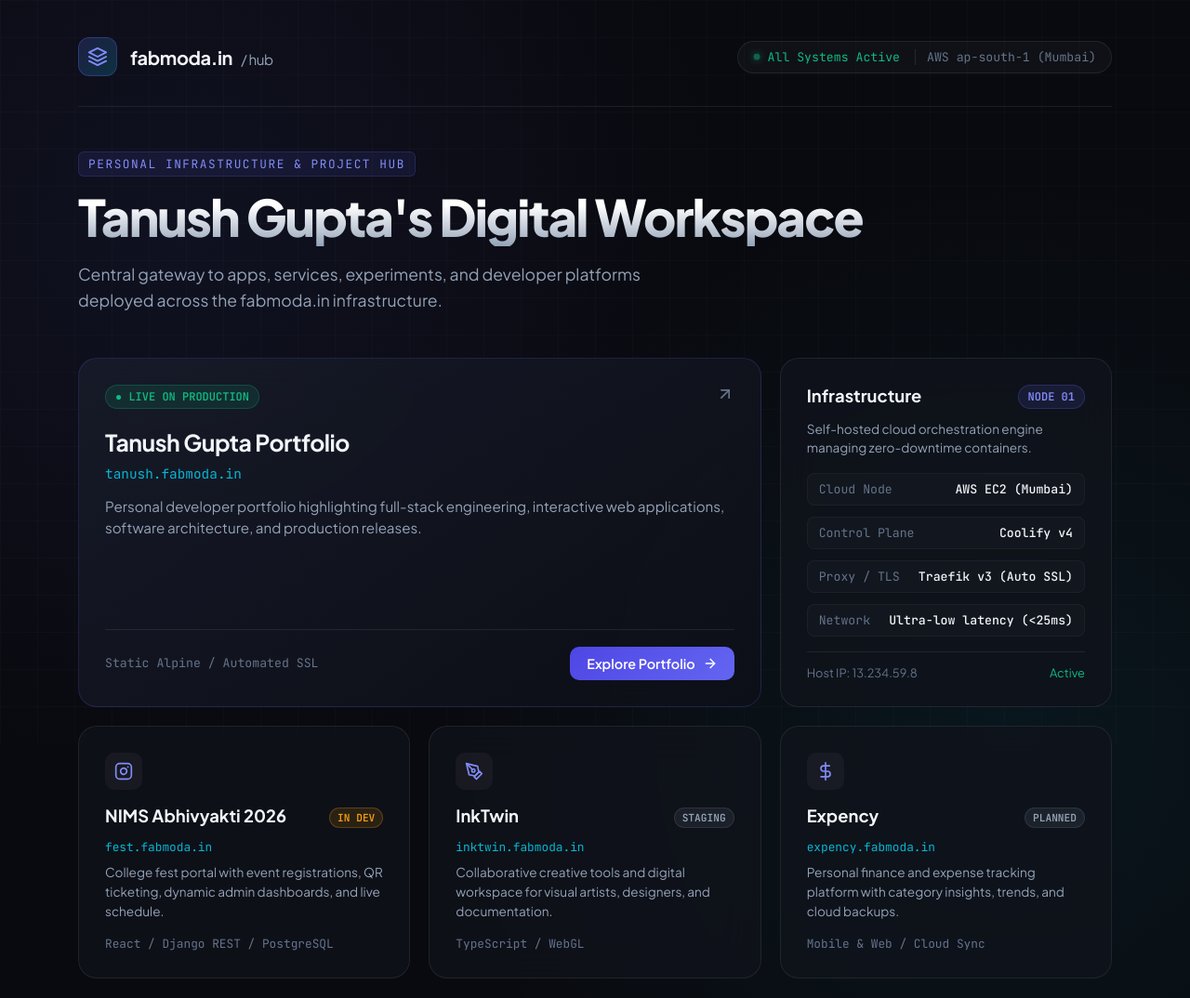
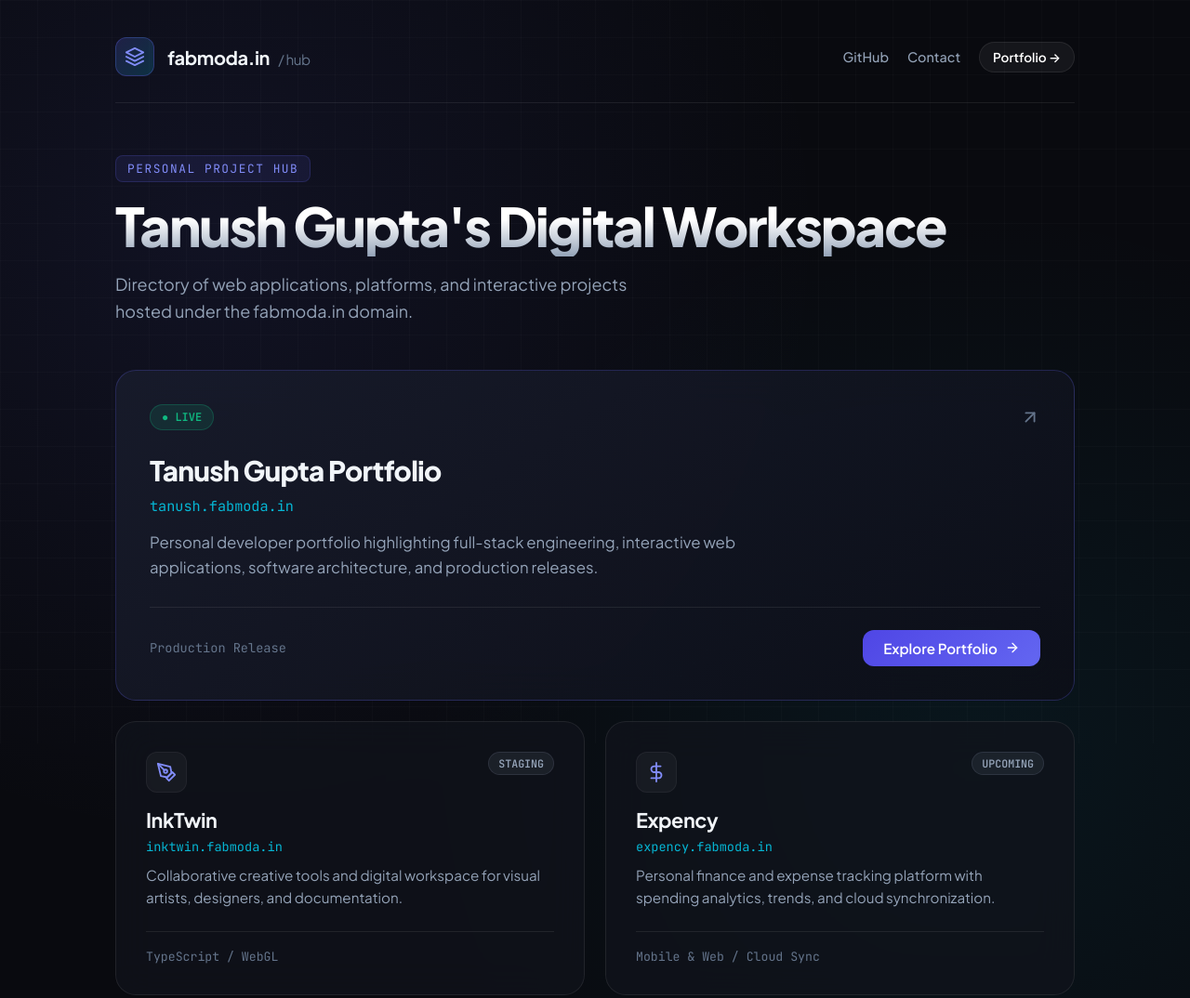
Before and after one commit to Tanush-Gupta1812/fabmoda-portal, a plain HTML site: page index.html in a window 1280 px wide. Shown: the top 1074 px of the page at 93% size. Drawn offline with Linux system fonts and the light colour scheme.

Commit message:
clean: remove server infrastructure details, fest card, and status tag

```diff
--- a/index.html
+++ b/index.html
@@ -3,8 +3,8 @@
 <head>
   <meta charset="UTF-8">
   <meta name="viewport" content="width=device-width, initial-scale=1.0">
-  <title>Fabmoda Infrastructure & Project Hub</title>
-  <meta name="description" content="Central directory and infrastructure hub for projects, applications, and services hosted under fabmoda.in by Tanush Gupta.">
+  <title>Fabmoda — Personal Project Hub</title>
+  <meta name="description" content="Central hub and directory for software projects and applications by Tanush Gupta.">
   <link rel="preconnect" href="https://fonts.googleapis.com">
   <link rel="preconnect" href="https://fonts.gstatic.com" crossorigin>
   <link href="https://fonts.googleapis.com/css2?family=Plus+Jakarta+Sans:wght@300;400;500;600;700;800&family=JetBrains+Mono:wght@400;500;600&display=swap" rel="stylesheet">
@@ -14,7 +14,7 @@
       --bg: #090a0f;
       --card-bg: rgba(17, 20, 29, 0.72);
       --card-border: rgba(255, 255, 255, 0.08);
-      --card-hover-border: rgba(99, 102, 241, 0.4);
+      --card-hover-border: rgba(99, 102, 241, 0.45);
       --text-main: #f1f5f9;
       --text-muted: #94a3b8;
       --text-dim: #64748b;
@@ -22,7 +22,6 @@
       --primary-light: #818cf8;
       --cyan: #06b6d4;
       --emerald: #10b981;
-      --amber: #f59e0b;
       --font-sans: 'Plus Jakarta Sans', -apple-system, BlinkMacSystemFont, sans-serif;
       --font-mono: 'JetBrains Mono', monospace;
     }
@@ -41,11 +40,10 @@
       overflow-x: hidden;
       position: relative;
       background-image:
-        radial-gradient(circle at 15% 20%, rgba(99, 102, 241, 0.08) 0%, transparent 40%),
-        radial-gradient(circle at 85% 65%, rgba(6, 182, 212, 0.07) 0%, transparent 45%);
+        radial-gradient(circle at 18% 20%, rgba(99, 102, 241, 0.09) 0%, transparent 45%),
+        radial-gradient(circle at 82% 65%, rgba(6, 182, 212, 0.07) 0%, transparent 45%);
     }
 
-    /* Ambient background grid */
     .bg-grid {
       position: fixed;
       inset: 0;
@@ -58,7 +56,7 @@
     }
 
     .container {
-      max-width: 1160px;
+      max-width: 1080px;
       margin: 0 auto;
       padding: 40px 24px 80px;
       position: relative;
@@ -70,9 +68,9 @@
       display: flex;
       justify-content: space-between;
       align-items: center;
-      padding-bottom: 32px;
+      padding-bottom: 28px;
       border-bottom: 1px solid var(--card-border);
-      margin-bottom: 48px;
+      margin-bottom: 56px;
       flex-wrap: wrap;
       gap: 16px;
     }
@@ -104,49 +102,49 @@
     }
 
     .brand-title span {
-      color: var(--text-muted);
+      color: var(--text-dim);
       font-weight: 400;
       font-size: 0.95rem;
       margin-left: 6px;
     }
 
-    .header-status {
+    .nav-links {
       display: flex;
       align-items: center;
-      gap: 16px;
-      background: rgba(255, 255, 255, 0.03);
-      padding: 8px 16px;
-      border-radius: 999px;
-      border: 1px solid var(--card-border);
-      font-size: 0.825rem;
-      font-family: var(--font-mono);
+      gap: 20px;
     }
 
-    .status-indicator {
-      display: flex;
-      align-items: center;
-      gap: 8px;
-      color: var(--emerald);
+    .nav-link {
+      color: var(--text-muted);
+      text-decoration: none;
+      font-size: 0.9rem;
+      font-weight: 500;
+      transition: color 0.2s ease;
     }
 
-    .pulse-dot {
-      width: 8px;
-      height: 8px;
-      border-radius: 50%;
-      background: var(--emerald);
-      box-shadow: 0 0 10px var(--emerald);
-      animation: pulse 2s infinite ease-in-out;
+    .nav-link:hover {
+      color: #ffffff;
     }
 
-    @keyframes pulse {
-      0%, 100% { opacity: 1; transform: scale(1); }
-      50% { opacity: 0.5; transform: scale(0.85); }
+    .nav-cta {
+      display: inline-flex;
+      align-items: center;
+      gap: 6px;
+      color: #ffffff;
+      background: rgba(255, 255, 255, 0.05);
+      border: 1px solid var(--card-border);
+      padding: 7px 14px;
+      border-radius: 999px;
+      font-size: 0.85rem;
+      font-weight: 600;
+      text-decoration: none;
+      transition: all 0.2s ease;
     }
 
-    .region-tag {
-      color: var(--text-dim);
-      border-left: 1px solid rgba(255, 255, 255, 0.1);
-      padding-left: 12px;
+    .nav-cta:hover {
+      background: rgba(99, 102, 241, 0.15);
+      border-color: rgba(99, 102, 241, 0.4);
+      color: var(--primary-light);
     }
 
     /* Hero */
@@ -161,48 +159,46 @@
       text-transform: uppercase;
       letter-spacing: 0.12em;
       color: var(--primary-light);
-      margin-bottom: 12px;
+      margin-bottom: 14px;
       background: rgba(99, 102, 241, 0.1);
-      padding: 4px 10px;
-      border-radius: 6px;
+      padding: 5px 12px;
+      border-radius: 8px;
       border: 1px solid rgba(99, 102, 241, 0.2);
     }
 
     .hero-title {
-      font-size: clamp(2.2rem, 4.5vw, 3.4rem);
+      font-size: clamp(2.3rem, 5vw, 3.6rem);
       font-weight: 800;
       letter-spacing: -0.035em;
       line-height: 1.15;
       margin-bottom: 16px;
-      background: linear-gradient(180deg, #ffffff 30%, #94a3b8 100%);
+      background: linear-gradient(180deg, #ffffff 40%, #94a3b8 100%);
       -webkit-background-clip: text;
       -webkit-text-fill-color: transparent;
     }
 
     .hero-subtitle {
-      font-size: 1.1rem;
+      font-size: 1.125rem;
       color: var(--text-muted);
-      max-width: 620px;
+      max-width: 600px;
       line-height: 1.6;
     }
 
     /* Bento Grid */
-    .bento-grid {
-      display: grid;
-      grid-template-columns: repeat(12, 1fr);
-      gap: 20px;
-      margin-bottom: 48px;
+    .grid {
+      display: flex;
+      flex-direction: column;
+      gap: 22px;
+      margin-bottom: 56px;
     }
 
     .card {
       background: var(--card-bg);
       border: 1px solid var(--card-border);
-      border-radius: 20px;
-      padding: 28px;
+      border-radius: 22px;
+      padding: 32px;
       backdrop-filter: blur(20px);
       transition: all 0.25s cubic-bezier(0.16, 1, 0.3, 1);
-      display: flex;
-      flex-direction: column;
       position: relative;
       overflow: hidden;
       text-decoration: none;
@@ -212,10 +208,9 @@
     .card:hover {
       border-color: var(--card-hover-border);
       transform: translateY(-3px);
-      box-shadow: 0 16px 36px -12px rgba(0, 0, 0, 0.5), 0 0 24px -6px rgba(99, 102, 241, 0.15);
+      box-shadow: 0 20px 40px -15px rgba(0, 0, 0, 0.6), 0 0 28px -6px rgba(99, 102, 241, 0.18);
     }
 
-    /* Card Glow highlight */
     .card::before {
       content: '';
       position: absolute;
@@ -232,18 +227,18 @@
       opacity: 1;
     }
 
-    /* Featured Portfolio Card (Large 8 cols) */
+    /* Featured Portfolio Hero Card */
     .card-featured {
-      grid-column: span 8;
-      background: linear-gradient(145deg, rgba(24, 28, 42, 0.85), rgba(13, 15, 23, 0.85));
-      border-color: rgba(99, 102, 241, 0.2);
+      background: linear-gradient(145deg, rgba(24, 28, 44, 0.9), rgba(13, 15, 24, 0.9));
+      border-color: rgba(99, 102, 241, 0.25);
+      padding: 36px;
     }
 
-    .card-featured .card-header {
+    .card-featured .card-top {
       display: flex;
       justify-content: space-between;
-      align-items: flex-start;
-      margin-bottom: 20px;
+      align-items: center;
+      margin-bottom: 24px;
     }
 
     .badge-live {
@@ -252,7 +247,7 @@
       gap: 6px;
       background: rgba(16, 185, 129, 0.12);
       color: var(--emerald);
-      padding: 4px 10px;
+      padding: 5px 12px;
       border-radius: 999px;
       font-size: 0.75rem;
       font-weight: 600;
@@ -261,36 +256,36 @@
     }
 
     .card-featured h3 {
-      font-size: 1.55rem;
-      font-weight: 700;
-      letter-spacing: -0.02em;
+      font-size: 1.85rem;
+      font-weight: 800;
+      letter-spacing: -0.025em;
       margin-bottom: 8px;
     }
 
     .card-domain {
       font-family: var(--font-mono);
-      font-size: 0.9rem;
+      font-size: 0.95rem;
       color: var(--cyan);
-      margin-bottom: 14px;
-      display: inline-flex;
-      align-items: center;
-      gap: 6px;
+      margin-bottom: 16px;
+      display: inline-block;
     }
 
     .card-desc {
       color: var(--text-muted);
-      font-size: 0.95rem;
-      line-height: 1.55;
-      margin-bottom: 24px;
+      font-size: 1.05rem;
+      line-height: 1.6;
+      margin-bottom: 28px;
+      max-width: 720px;
     }
 
-    .card-footer-action {
-      margin-top: auto;
+    .card-footer {
       display: flex;
       align-items: center;
       justify-content: space-between;
-      padding-top: 18px;
+      padding-top: 24px;
       border-top: 1px solid var(--card-border);
+      flex-wrap: wrap;
+      gap: 16px;
     }
 
     .action-btn {
@@ -298,101 +293,85 @@
       align-items: center;
       gap: 8px;
       font-weight: 600;
-      font-size: 0.9rem;
+      font-size: 0.95rem;
       color: #ffffff;
       background: linear-gradient(135deg, #4f46e5, #6366f1);
-      padding: 9px 18px;
-      border-radius: 10px;
+      padding: 10px 22px;
+      border-radius: 12px;
       transition: all 0.2s ease;
     }
 
     .card:hover .action-btn {
       background: linear-gradient(135deg, #6366f1, #818cf8);
-      box-shadow: 0 4px 16px rgba(99, 102, 241, 0.4);
+      box-shadow: 0 4px 20px rgba(99, 102, 241, 0.45);
     }
 
-    /* Infrastructure Card (4 cols) */
-    .card-infra {
-      grid-column: span 4;
+    /* Sub-Projects Row */
+    .sub-grid {
+      display: grid;
+      grid-template-columns: repeat(2, 1fr);
+      gap: 22px;
     }
 
-    .infra-meta-list {
+    .card-sub {
       display: flex;
       flex-direction: column;
-      gap: 12px;
-      margin: 16px 0;
-      font-family: var(--font-mono);
-      font-size: 0.825rem;
     }
 
-    .infra-item {
+    .card-sub-header {
       display: flex;
       justify-content: space-between;
-      align-items: center;
-      padding: 8px 12px;
-      background: rgba(255, 255, 255, 0.02);
-      border-radius: 8px;
-      border: 1px solid rgba(255, 255, 255, 0.04);
-    }
-
-    .infra-item .label {
-      color: var(--text-dim);
-    }
-
-    .infra-item .val {
-      color: var(--text-main);
-      font-weight: 500;
-    }
-
-    /* Sub-Projects (4 cols each) */
-    .card-sub {
-      grid-column: span 4;
+      align-items: flex-start;
+      margin-bottom: 16px;
     }
 
     .card-icon {
-      width: 40px;
-      height: 40px;
-      border-radius: 10px;
+      width: 44px;
+      height: 44px;
+      border-radius: 12px;
       background: rgba(255, 255, 255, 0.04);
       display: flex;
       align-items: center;
       justify-content: center;
-      margin-bottom: 16px;
       color: var(--primary-light);
+      border: 1px solid rgba(255, 255, 255, 0.05);
     }
 
-    .card-sub h4 {
-      font-size: 1.15rem;
-      font-weight: 700;
-      margin-bottom: 6px;
-    }
-
-    .badge-dev {
-      display: inline-flex;
-      align-items: center;
-      gap: 6px;
-      background: rgba(245, 158, 11, 0.12);
-      color: var(--amber);
-      padding: 3px 8px;
-      border-radius: 999px;
-      font-size: 0.7rem;
-      font-weight: 600;
-      font-family: var(--font-mono);
-      border: 1px solid rgba(245, 158, 11, 0.25);
-    }
-
-    .badge-planned {
+    .badge-status {
       display: inline-flex;
       align-items: center;
       gap: 6px;
       background: rgba(148, 163, 184, 0.1);
       color: var(--text-muted);
-      padding: 3px 8px;
+      padding: 4px 10px;
       border-radius: 999px;
-      font-size: 0.7rem;
+      font-size: 0.725rem;
       font-weight: 600;
       font-family: var(--font-mono);
       border: 1px solid rgba(148, 163, 184, 0.15);
+    }
+
+    .card-sub h4 {
+      font-size: 1.35rem;
+      font-weight: 700;
+      margin-bottom: 6px;
+      letter-spacing: -0.02em;
+    }
+
+    .card-sub-desc {
+      color: var(--text-muted);
+      font-size: 0.95rem;
+      line-height: 1.6;
+      margin-bottom: 24px;
+    }
+
+    .card-sub-meta {
+      margin-top: auto;
+      padding-top: 18px;
+      border-top: 1px solid var(--card-border);
+      font-size: 0.825rem;
+      color: var(--text-dim);
+      font-family: var(--font-mono);
     }
 
     /* Footer */
@@ -420,15 +399,15 @@
     }
 
     .footer-links a:hover {
-      color: var(--text-main);
+      color: #ffffff;
     }
 
-    @media (max-width: 900px) {
-      .card-featured, .card-infra, .card-sub {
-        grid-column: span 12;
+    @media (max-width: 768px) {
+      .sub-grid {
+        grid-template-columns: 1fr;
       }
-      .bento-grid {
-        gap: 16px;
+      .card-featured {
+        padding: 24px;
       }
     }
   </style>
@@ -452,27 +431,27 @@
         </div>
       </a>
 
-      <div class="header-status">
-        <div class="status-indicator">
-          <span class="pulse-dot"></span>
-          All Systems Active
-        </div>
-        <div class="region-tag">AWS ap-south-1 (Mumbai)</div>
-      </div>
+      <nav class="nav-links">
+        <a href="https://github.com/Tanush-Gupta1812" target="_blank" rel="noopener noreferrer" class="nav-link">GitHub</a>
+        <a href="mailto:gupta.tanush18@gmail.com" class="nav-link">Contact</a>
+        <a href="https://tanush.fabmoda.in" target="_blank" rel="noopener noreferrer" class="nav-cta">
+          Portfolio &rarr;
+        </a>
+      </nav>
     </header>
 
     <section class="hero">
-      <div class="hero-eyebrow">Personal Infrastructure & Project Hub</div>
+      <div class="hero-eyebrow">Personal Project Hub</div>
       <h1 class="hero-title">Tanush Gupta's Digital Workspace</h1>
-      <p class="hero-subtitle">Central gateway to apps, services, experiments, and developer platforms deployed across the fabmoda.in infrastructure.</p>
+      <p class="hero-subtitle">Directory of web applications, platforms, and interactive projects hosted under the fabmoda.in domain.</p>
     </section>
 
-    <div class="bento-grid">
+    <div class="grid">
       <!-- 1. Primary Portfolio Link -->
       <a href="https://tanush.fabmoda.in" target="_blank" rel="noopener noreferrer" class="card card-featured">
-        <div class="card-header">
-          <span class="badge-live">● LIVE ON PRODUCTION</span>
-          <svg width="20" height="20" viewBox="0 0 24 24" fill="none" stroke="currentColor" stroke-width="2" stroke-linecap="round" stroke-linejoin="round" style="color: var(--text-dim)">
+        <div class="card-top">
+          <span class="badge-live">● LIVE</span>
+          <svg width="22" height="22" viewBox="0 0 24 24" fill="none" stroke="currentColor" stroke-width="2" stroke-linecap="round" stroke-linejoin="round" style="color: var(--text-dim)">
             <line x1="7" y1="17" x2="17" y2="7"></line>
             <polyline points="7 7 17 7 17 17"></polyline>
           </svg>
@@ -480,8 +459,8 @@
         <h3>Tanush Gupta Portfolio</h3>
         <div class="card-domain">tanush.fabmoda.in</div>
         <p class="card-desc">Personal developer portfolio highlighting full-stack engineering, interactive web applications, software architecture, and production releases.</p>
-        <div class="card-footer-action">
-          <span style="font-size: 0.825rem; color: var(--text-dim); font-family: var(--font-mono);">Static Alpine / Automated SSL</span>
+        <div class="card-footer">
+          <span style="font-size: 0.85rem; color: var(--text-dim); font-family: var(--font-mono);">Production Release</span>
           <span class="action-btn">
             Explore Portfolio
             <svg width="16" height="16" viewBox="0 0 24 24" fill="none" stroke="currentColor" stroke-width="2" stroke-linecap="round" stroke-linejoin="round">
@@ -492,96 +471,42 @@
         </div>
       </a>
 
-      <!-- 2. Infrastructure Node -->
-      <div class="card card-infra">
-        <div style="display: flex; justify-content: space-between; align-items: flex-start; margin-bottom: 12px;">
-          <h4 style="font-size: 1.15rem; font-weight: 700;">Infrastructure</h4>
-          <span class="badge-live" style="background: rgba(99,102,241,0.12); color: var(--primary-light); border-color: rgba(99,102,241,0.25);">NODE 01</span>
-        </div>
-        <p style="font-size: 0.85rem; color: var(--text-muted); line-height: 1.5;">Self-hosted cloud orchestration engine managing zero-downtime containers.</p>
-
-        <div class="infra-meta-list">
-          <div class="infra-item">
-            <span class="label">Cloud Node</span>
-            <span class="val">AWS EC2 (Mumbai)</span>
-          </div>
-          <div class="infra-item">
-            <span class="label">Control Plane</span>
-            <span class="val">Coolify v4</span>
-          </div>
-          <div class="infra-item">
-            <span class="label">Proxy / TLS</span>
-            <span class="val">Traefik v3 (Auto SSL)</span>
-          </div>
-          <div class="infra-item">
-            <span class="label">Network</span>
-            <span class="val">Ultra-low latency (&lt;25ms)</span>
-          </div>
-        </div>
-
-        <div style="margin-top: auto; padding-top: 14px; border-top: 1px solid var(--card-border); font-size: 0.8rem; color: var(--text-dim); display: flex; justify-content: space-between;">
-          <span>Host IP: 13.234.59.8</span>
-          <span style="color: var(--emerald);">Active</span>
-        </div>
-      </div>
-
-      <!-- 3. Project 1: NIMS-Abhivyakti2026 -->
+      <!-- 2. Sub-Projects Row -->
+      <div class="sub-grid">
+        <!-- InkTwin -->
         <div class="card card-sub">
+          <div class="card-sub-header">
             <div class="card-icon">
-          <svg width="20" height="20" viewBox="0 0 24 24" fill="none" stroke="currentColor" stroke-width="2" stroke-linecap="round" stroke-linejoin="round">
-            <rect x="2" y="2" width="20" height="20" rx="5" ry="5"></rect>
-            <path d="M16 11.37A4 4 0 1 1 12.63 8 4 4 0 0 1 16 11.37z"></path>
-            <line x1="17.5" y1="6.5" x2="17.51" y2="6.5"></line>
-          </svg>
-        </div>
-        <div style="display: flex; justify-content: space-between; align-items: center; margin-bottom: 8px;">
-          <h4>NIMS Abhivyakti 2026</h4>
-          <span class="badge-dev">IN DEV</span>
-        </div>
-        <div class="card-domain" style="font-size: 0.8rem; margin-bottom: 8px;">fest.fabmoda.in</div>
-        <p class="card-desc" style="font-size: 0.85rem; margin-bottom: 16px;">College fest portal with event registrations, QR ticketing, dynamic admin dashboards, and live schedule.</p>
-        <div style="margin-top: auto; font-size: 0.8rem; color: var(--text-dim); font-family: var(--font-mono);">
-          React / Django REST / PostgreSQL
-        </div>
-      </div>
-
-      <!-- 4. Project 2: InkTwin -->
-      <div class="card card-sub">
-        <div class="card-icon">
-          <svg width="20" height="20" viewBox="0 0 24 24" fill="none" stroke="currentColor" stroke-width="2" stroke-linecap="round" stroke-linejoin="round">
+              <svg width="22" height="22" viewBox="0 0 24 24" fill="none" stroke="currentColor" stroke-width="2" stroke-linecap="round" stroke-linejoin="round">
                 <path d="M12 19l7-7 3 3-7 7-3-3z"></path>
                 <path d="M18 13l-1.5-7.5L2 2l3.5 14.5L13 18l5-5z"></path>
                 <path d="M2 2l7.586 7.586"></path>
                 <circle cx="11" cy="11" r="2"></circle>
               </svg>
             </div>
-        <div style="display: flex; justify-content: space-between; align-items: center; margin-bottom: 8px;">
+            <span class="badge-status">STAGING</span>
+          </div>
           <h4>InkTwin</h4>
-          <span class="badge-planned">STAGING</span>
-        </div>
-        <div class="card-domain" style="font-size: 0.8rem; margin-bottom: 8px;">inktwin.fabmoda.in</div>
-        <p class="card-desc" style="font-size: 0.85rem; margin-bottom: 16px;">Collaborative creative tools and digital workspace for visual artists, designers, and documentation.</p>
-        <div style="margin-top: auto; font-size: 0.8rem; color: var(--text-dim); font-family: var(--font-mono);">
-          TypeScript / WebGL
-        </div>
+          <div class="card-domain" style="font-size: 0.85rem; margin-bottom: 10px;">inktwin.fabmoda.in</div>
+          <p class="card-sub-desc">Collaborative creative tools and digital workspace for visual artists, designers, and documentation.</p>
+          <div class="card-sub-meta">TypeScript / WebGL</div>
         </div>
 
-      <!-- 5. Project 3: Expency -->
+        <!-- Expency -->
         <div class="card card-sub">
+          <div class="card-sub-header">
             <div class="card-icon">
-          <svg width="20" height="20" viewBox="0 0 24 24" fill="none" stroke="currentColor" stroke-width="2" stroke-linecap="round" stroke-linejoin="round">
+              <svg width="22" height="22" viewBox="0 0 24 24" fill="none" stroke="currentColor" stroke-width="2" stroke-linecap="round" stroke-linejoin="round">
                 <line x1="12" y1="1" x2="12" y2="23"></line>
                 <path d="M17 5H9.5a3.5 3.5 0 0 0 0 7h5a3.5 3.5 0 0 1 0 7H6"></path>
               </svg>
             </div>
-        <div style="display: flex; justify-content: space-between; align-items: center; margin-bottom: 8px;">
+            <span class="badge-status">UPCOMING</span>
+          </div>
           <h4>Expency</h4>
-          <span class="badge-planned">PLANNED</span>
-        </div>
-        <div class="card-domain" style="font-size: 0.8rem; margin-bottom: 8px;">expency.fabmoda.in</div>
-        <p class="card-desc" style="font-size: 0.85rem; margin-bottom: 16px;">Personal finance and expense tracking platform with category insights, trends, and cloud backups.</p>
-        <div style="margin-top: auto; font-size: 0.8rem; color: var(--text-dim); font-family: var(--font-mono);">
-          Mobile & Web / Cloud Sync
+          <div class="card-domain" style="font-size: 0.85rem; margin-bottom: 10px;">expency.fabmoda.in</div>
+          <p class="card-sub-desc">Personal finance and expense tracking platform with spending analytics, trends, and cloud synchronization.</p>
+          <div class="card-sub-meta">Mobile & Web / Cloud Sync</div>
         </div>
       </div>
     </div>
```
Lines whose indentation alone changed are shown as unchanged.
